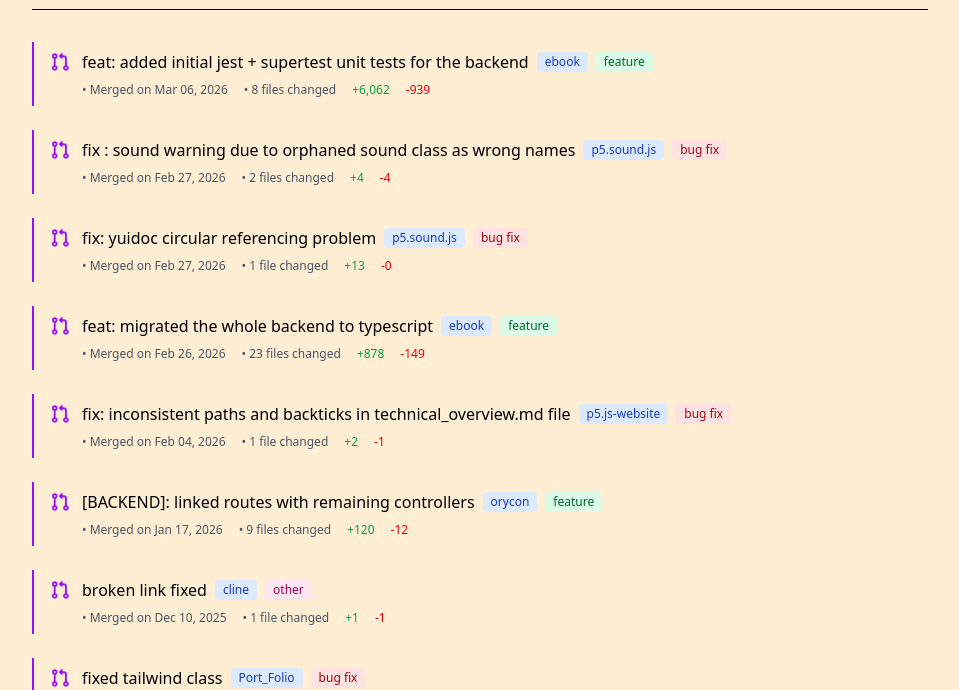
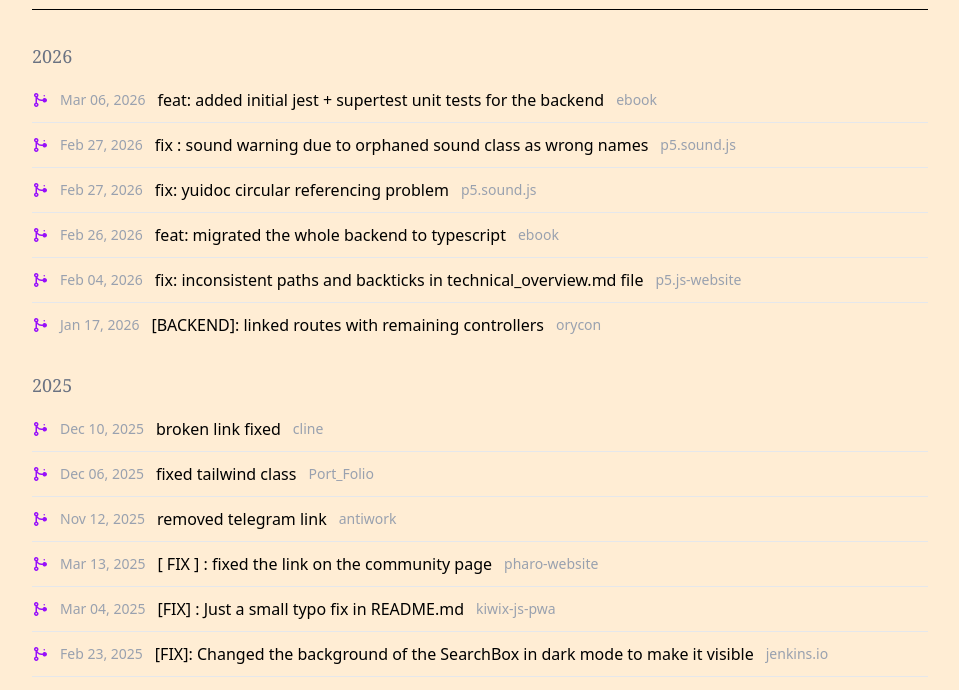
Before and after one commit to kunstewi/kunstewi.github.io, a plain HTML site: page prs/prs.html in a window 1280 px wide. Shown: the part 111-801 px from the top of the page, without its empty margins (160-1119 px from the left). Drawn offline with nearby package versions, Linux system fonts and the light colour scheme.

Commit message:
revamped pr site

```diff
--- a/prs/prs.html
+++ b/prs/prs.html
@@ -66,81 +66,53 @@
     <hr class="mt-3" />
 
     <div class="my-8">
-        <section>
-            <div id="pr-list" class="space-y-6">
-                <!-- PR cards are injected here from prs.json -->
-            </div>
-        </section>
+        <div id="pr-list">
+            <!-- PR entries are injected here from prs.json -->
+        </div>
     </div>
 
     <script>
-        /**
-         * Label colour palette.
-         * Maps a lowercase label to Tailwind bg/text classes.
-         * Falls back to slate for anything not listed.
-         */
-        const LABEL_COLORS = {
-            feature: { bg: "bg-green-100", text: "text-green-800" },
-            performance: { bg: "bg-blue-100", text: "text-blue-800" },
-            "bug fix": { bg: "bg-red-100", text: "text-red-800" },
-            fix: { bg: "bg-red-100", text: "text-red-800" },
-            documentation: { bg: "bg-yellow-100", text: "text-yellow-800" },
-            docs: { bg: "bg-yellow-100", text: "text-yellow-800" },
-            refactor: { bg: "bg-purple-100", text: "text-purple-800" },
-            chore: { bg: "bg-gray-200", text: "text-gray-700" },
-            test: { bg: "bg-cyan-100", text: "text-cyan-800" },
-            security: { bg: "bg-orange-100", text: "text-orange-800" },
-            breaking: { bg: "bg-pink-100", text: "text-pink-800" },
-            other: { bg: "bg-pink-100", text: "text-pink-800" },
-        };
-
-        const DEFAULT_LABEL_COLOR = { bg: "bg-blue-100", text: "text-blue-700" };
-
-        function labelClasses(label) {
-            const c = LABEL_COLORS[label.toLowerCase()] || DEFAULT_LABEL_COLOR;
-            return `${c.bg} ${c.text}`;
+        /** Extract year from date string like "Mar 06, 2026" */
+        function getYear(dateStr) {
+            return dateStr.trim().split(", ").pop();
         }
 
-        /** Format numbers with commas: 1234 → "1,234" */
-        function fmt(n) {
-            return Number(n).toLocaleString();
-        }
-
-        const PR_ICON = `
-            <svg class="size-5 mt-0.5 flex-shrink-0 text-purple-600" fill="currentColor" viewBox="0 0 16 16">
-                <path fill-rule="evenodd"
-                    d="M7.177 3.073L9.573.677A.25.25 0 0110 .854v4.792a.25.25 0 01-.427.177L7.177 3.427a.25.25 0 010-.354zM3.75 2.5a.75.75 0 100 1.5.75.75 0 000-1.5zm-2.25.75a2.25 2.25 0 113 2.122v5.256a2.251 2.251 0 11-1.5 0V5.372A2.25 2.25 0 011.5 3.25zM11 2.5h-1V4h1a1 1 0 011 1v5.628a2.251 2.251 0 101.5 0V5A2.5 2.5 0 0011 2.5zm1 10.25a.75.75 0 111.5 0 .75.75 0 01-1.5 0zM3.75 12a.75.75 0 100 1.5.75.75 0 000-1.5z" />
-            </svg>`;
+        const MERGED_ICON = `<svg class="size-4 shrink-0 text-purple-600" viewBox="0 0 16 16" fill="currentColor"><path d="M5.45 5.154A4.25 4.25 0 0 0 9.25 7.5h1.378a2.251 2.251 0 1 1 0 1.5H9.25A5.734 5.734 0 0 1 5 7.123v3.505a2.25 2.25 0 1 1-1.5 0V5.372a2.25 2.25 0 1 1 1.95-.218ZM4.25 13.5a.75.75 0 1 0 0-1.5.75.75 0 0 0 0 1.5Zm8-9a.75.75 0 1 0 0-1.5.75.75 0 0 0 0 1.5ZM4.25 4a.75.75 0 1 0 0-1.5.75.75 0 0 0 0 1.5Z"></path></svg>`;
 
         function renderPR(pr) {
             return `
-                <div class="border-l-2 border-purple-600 pl-4 py-2">
-                    <div class="flex items-start gap-3 group">
-                        ${PR_ICON}
-                        <div class="flex-1">
-                            <div class="flex items-center gap-2 flex-wrap">
-                                <a href="${pr.url}"
-                                    class="font-medium relative after:content-[''] after:absolute after:w-0 after:h-[2px] after:bg-black after:bottom-[-2px] after:left-0 group-hover:after:w-full after:transition-all after:duration-300">
-                                    ${pr.title}
-                                </a>
-                                <span class="inline-block px-2 py-0.5 text-xs bg-blue-100 text-blue-800 rounded">${pr.repo}</span>
-                                <span class="inline-block px-2 py-0.5 text-xs ${labelClasses(pr.label)} rounded">${pr.label}</span>
-                            </div>
-                            <div class="flex items-center gap-4 mt-2 text-xs text-gray-600">
-                                <span>• Merged on ${pr.mergedOn}</span>
-                                <span>• ${pr.filesChanged} file${pr.filesChanged === 1 ? "" : "s"} changed</span>
-                                <span class="text-green-600">+${fmt(pr.additions)}</span>
-                                <span class="text-red-600">-${fmt(pr.deletions)}</span>
-                            </div>
-                        </div>
-                    </div>
+                <div class="group flex items-center gap-3 py-2.5">
+                    ${MERGED_ICON}
+                    <span class="shrink-0 text-sm text-gray-400 tabular-nums">${pr.mergedOn}</span>
+                    <a href="${pr.url}" target="_blank" rel="noopener noreferrer"
+                        class="relative after:content-[''] after:absolute after:w-0 after:h-[1px] after:bg-black after:bottom-[-2px] after:left-0 group-hover:after:w-full after:transition-all after:duration-200">
+                        ${pr.title}
+                    </a>
+                    <span class="shrink-0 text-sm text-gray-400">${pr.repo}</span>
                 </div>`;
         }
 
         fetch("./prs.json")
             .then(res => res.json())
             .then(prs => {
-                document.getElementById("pr-list").innerHTML = prs.map(renderPR).join("");
+                const grouped = {};
+                prs.forEach(pr => {
+                    const year = getYear(pr.mergedOn);
+                    if (!grouped[year]) grouped[year] = [];
+                    grouped[year].push(pr);
+                });
+
+                const years = Object.keys(grouped).sort((a, b) => b - a);
+                let html = "";
+
+                years.forEach(year => {
+                    html += `<h2 class="font-serif text-lg mt-6 mb-2 text-gray-500">${year}</h2>`;
+                    html += `<div class="divide-y divide-gray-200">`;
+                    html += grouped[year].map(renderPR).join("");
+                    html += `</div>`;
+                });
+
+                document.getElementById("pr-list").innerHTML = html;
             })
             .catch(err => {
                 document.getElementById("pr-list").innerHTML =
```
Also changed, not shown: index.html (+1 -1 lines).
